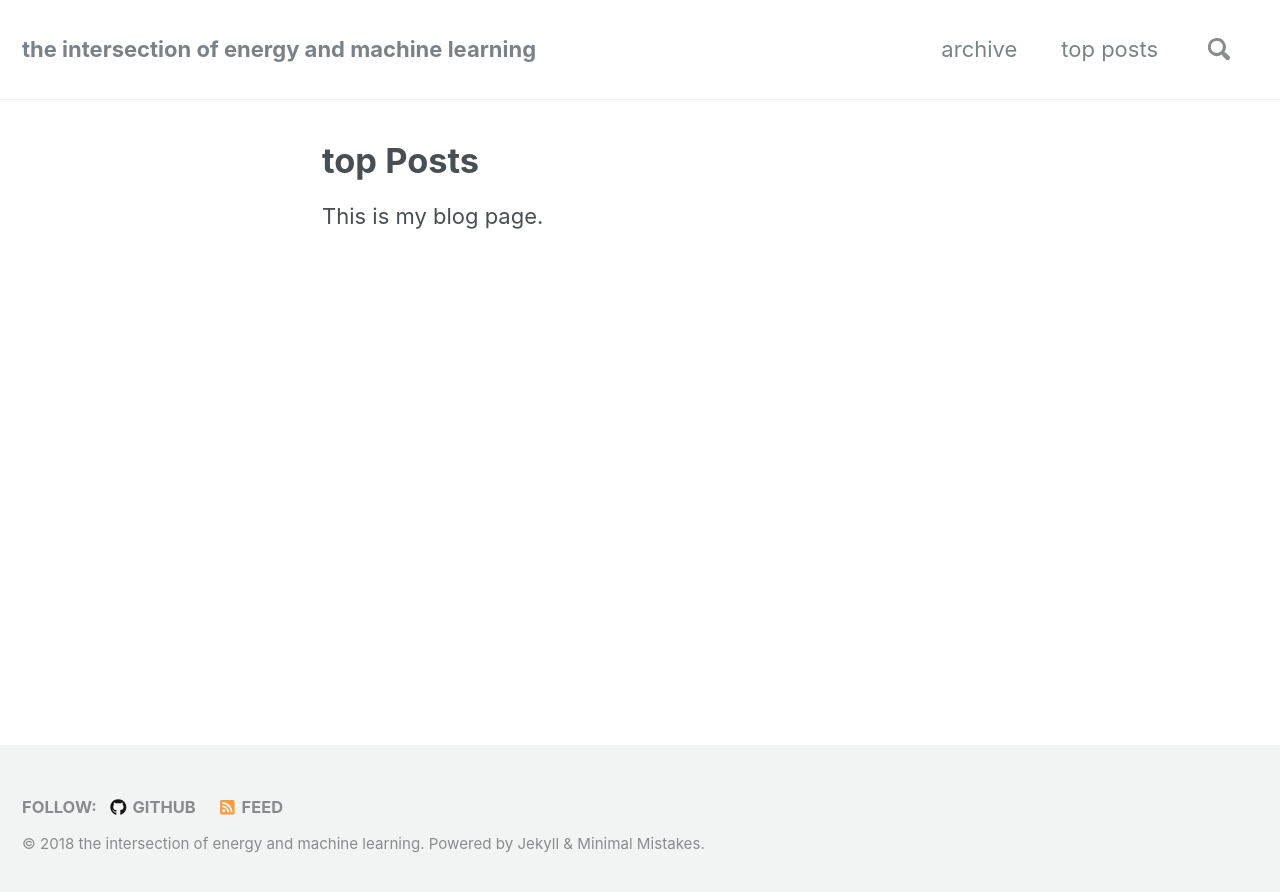
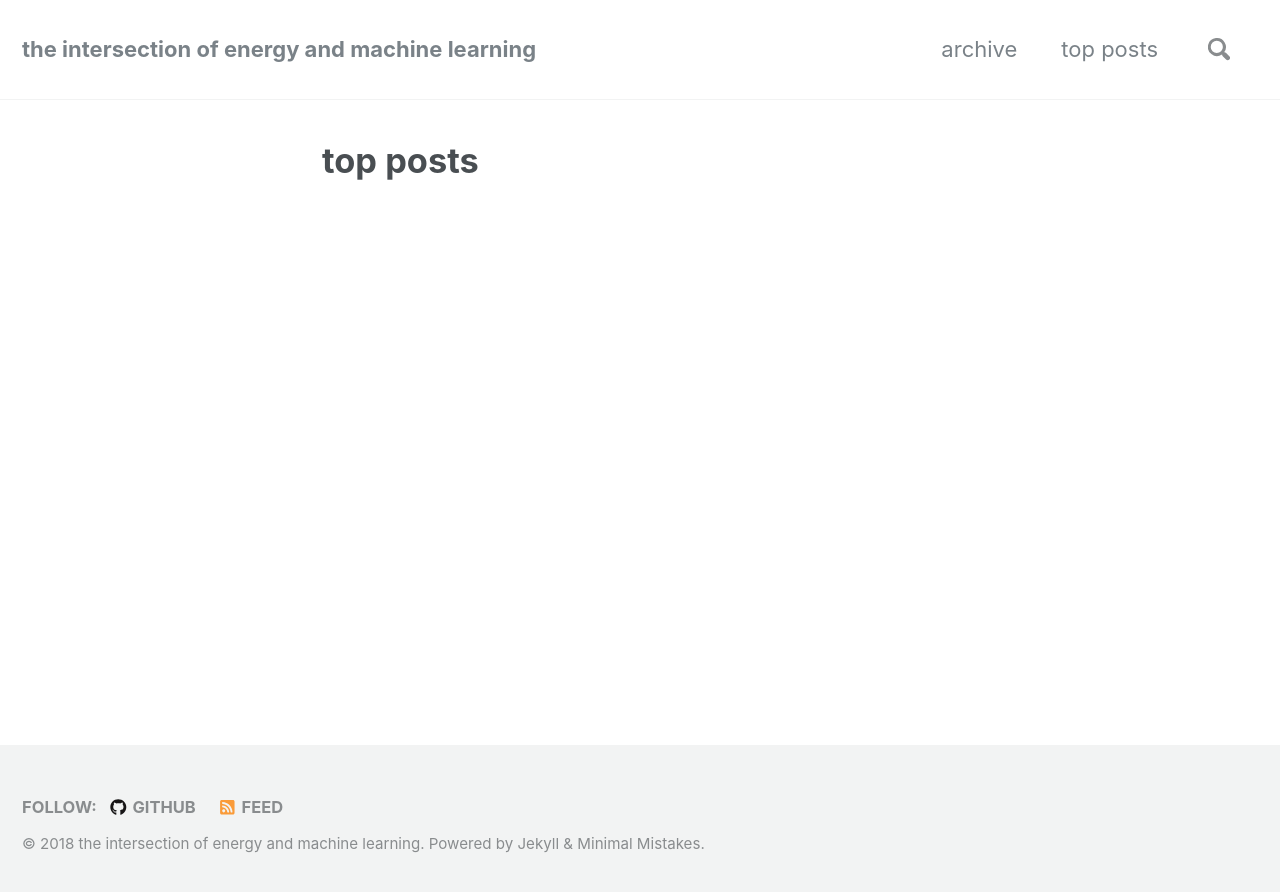
Before and after one commit to ADGEfficiency/adgefficiency.github.io, a Jekyll site: the page built from _pages/top_posts.md, in a window 1280 px wide. Shown: the top 892 px of the page. Built offline with Jekyll 4.4.1, drawn with Linux system fonts in a browser that asks for light colours; nearby versions of some CDN libraries.

Commit message:
top posts

```diff
--- a/_pages/top_posts.md
+++ b/_pages/top_posts.md
@@ -1,8 +1,6 @@
 ---
-title:  "top Posts"
+title:  "top posts"
 layout: archive
 permalink: /top_posts/
 
 ---
-
-This is my blog page.
```
Also changed, not shown: _pages/archive.md (added, +8 -0 lines), 1 other file.
